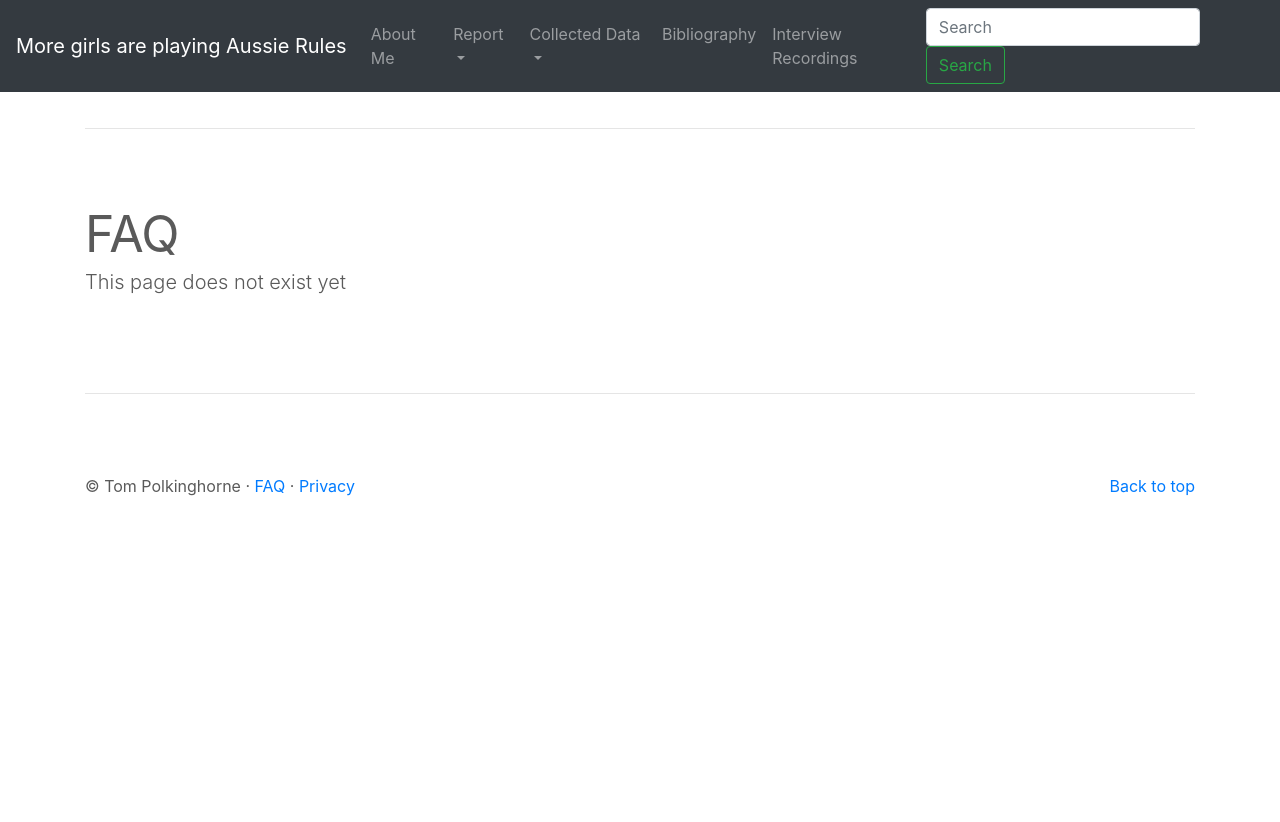
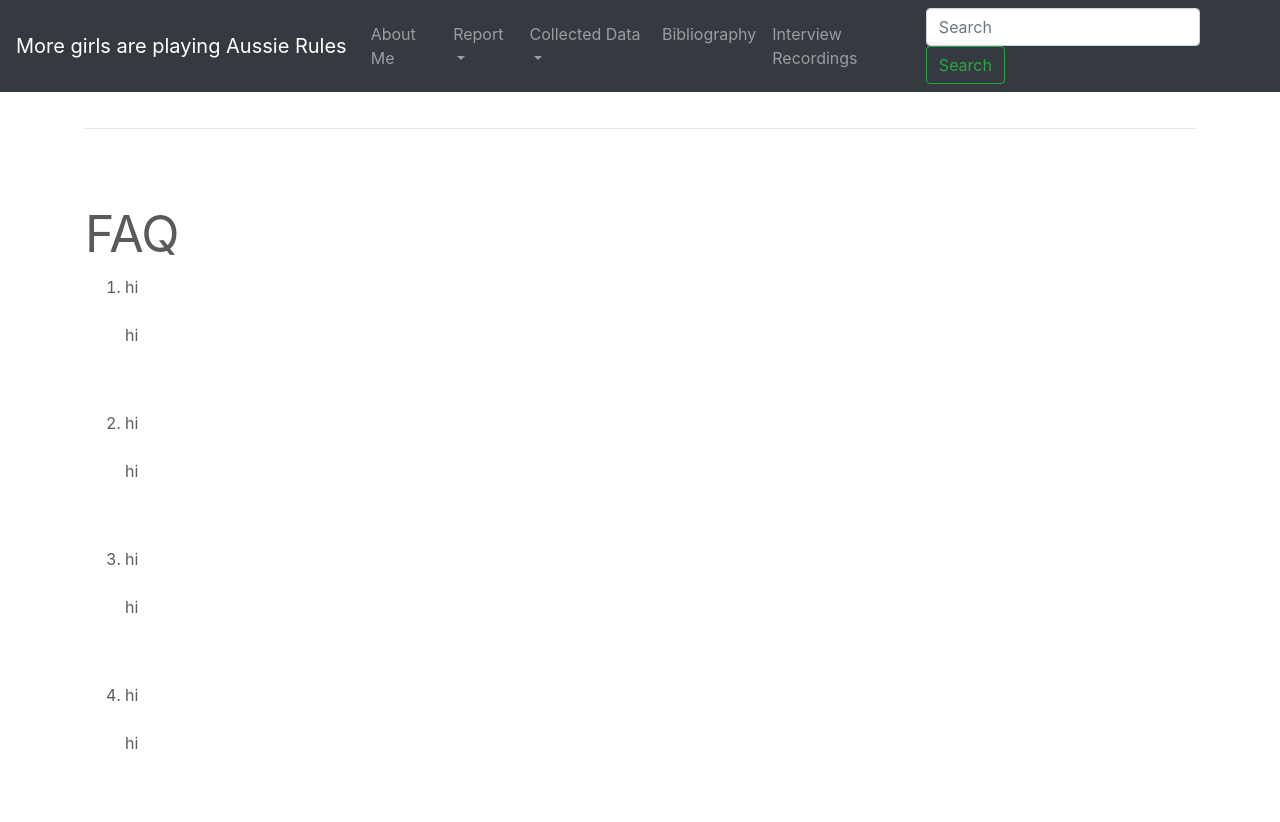
Before and after one commit to moregirlsplayingafl/moregirlsplayingafl.github.io, a plain HTML site: page faq.html in a window 1280 px wide. Shown: the top 822 px of the page. Before the commit the page ends 800 px from the top, so only its background shows below. Drawn offline with nearby package versions, Linux system fonts and the light colour scheme.

Commit message:
ol changes

```diff
--- a/faq.html
+++ b/faq.html
@@ -74,7 +74,17 @@
         <div class="row featurette">
           <div class="col-md-7">
             <h2 class="featurette-heading">FAQ</h2>
-            <p class="lead">This page does not exist yet</p>
+            <p class="lead">
+              <ol>
+                <li>hi</li><br>
+                <p>hi</p><br><br>
+                <li>hi</li><br>
+                <p>hi</p><br><br>
+                <li>hi</li><br>
+                <p>hi</p><br><br>
+                <li>hi</li><br>
+                <p>hi</p><br><br>
+            </p>
           </div>
         </div>
 
```
